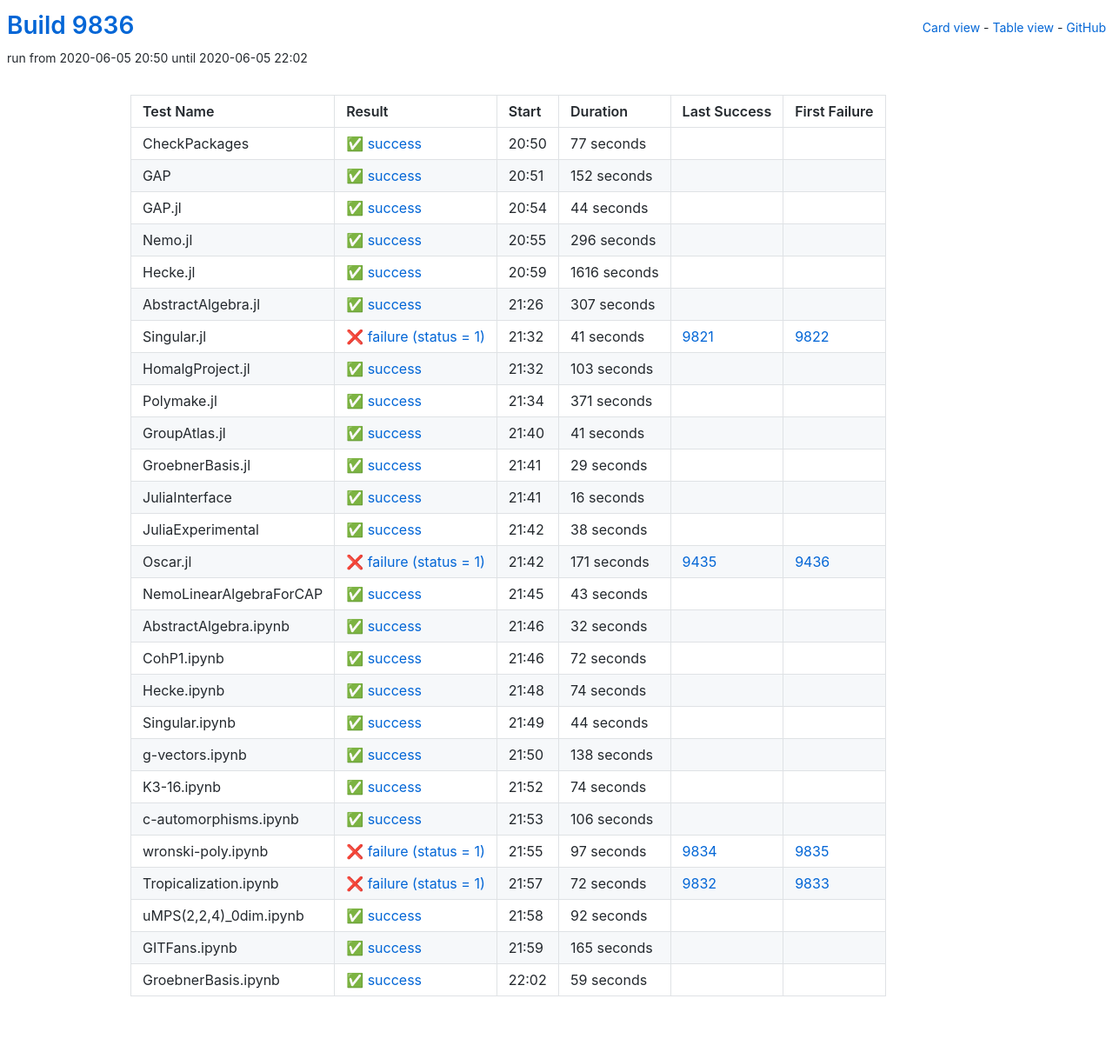
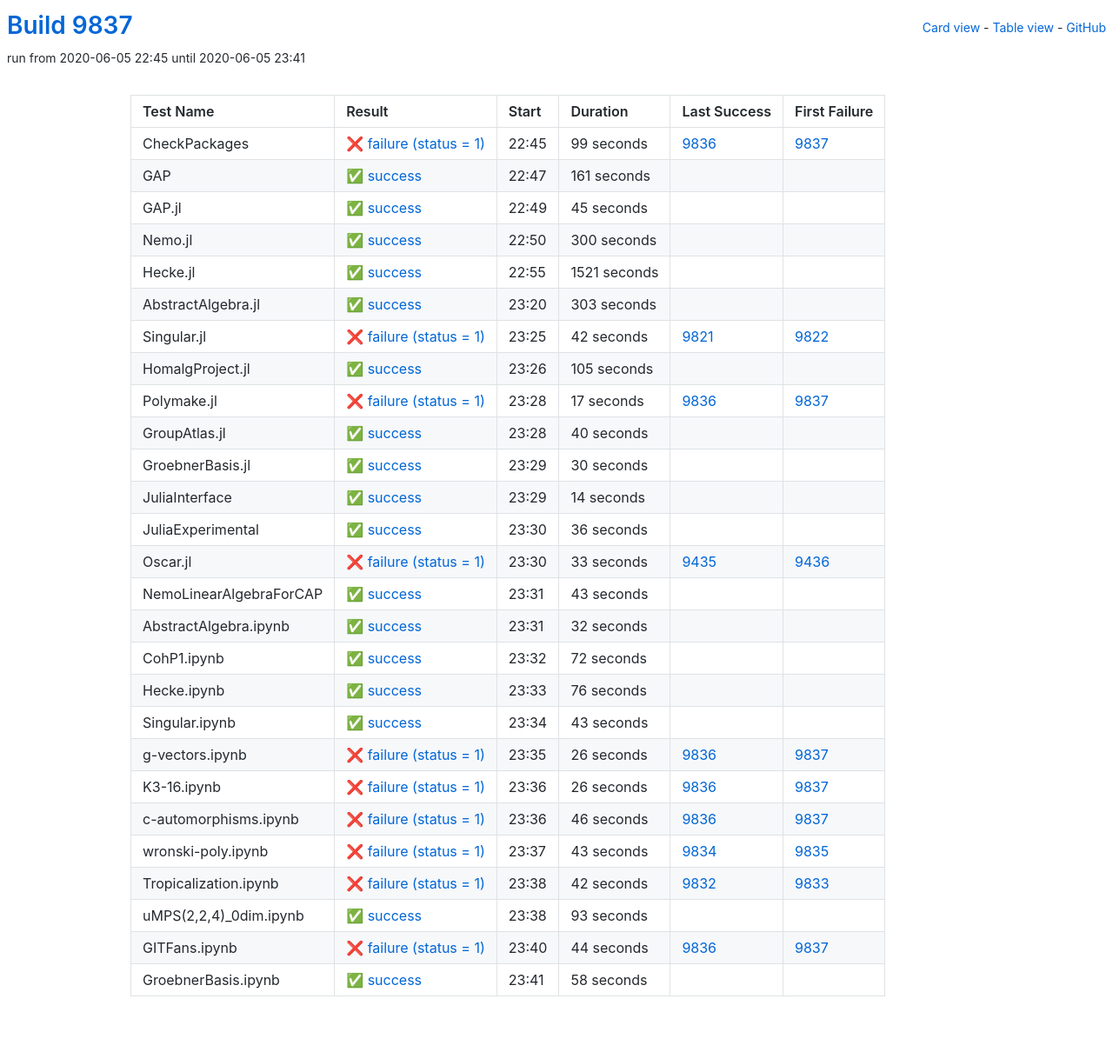
Before and after one commit to oscar-system/oscar-ci-status, a Jekyll site: the page built from table.html, in a window 1280 px wide. Shown: the whole page at 87% size. Built offline with Jekyll 4.4.1, drawn with Linux system fonts in a browser that asks for light colours.

Commit message:
Build 9837

```diff
--- a/_data/ci.yml
+++ b/_data/ci.yml
@@ -1,173 +1,173 @@
-build: 9836
-build_url: https://oscarci.mathematik.uni-kl.de/job/oscar/9836/
+build: 9837
+build_url: https://oscarci.mathematik.uni-kl.de/job/oscar/9837/
 job: oscar
 tests:
-- duration: 77
-  exitcode: 0
-  first_failure: false
-  first_failure_url: null
+- duration: 99
+  exitcode: 1
+  first_failure: 9837
+  first_failure_url: https://oscarci.mathematik.uni-kl.de/job/oscar/9837/
   id: checkpackages
-  last_success: false
-  last_success_url: null
-  log: https://oscarci.mathematik.uni-kl.de/job/oscar/9836/artifact/logs/build-9836/CheckPackages.log
+  last_success: 9836
+  last_success_url: https://oscarci.mathematik.uni-kl.de/job/oscar/9836/
+  log: https://oscarci.mathematik.uni-kl.de/job/oscar/9837/artifact/logs/build-9837/CheckPackages.log
   name: CheckPackages
-  start: 2020-06-05 20:50
-  status: success
-  success: true
-- duration: 152
+  start: 2020-06-05 22:45
+  status: failure
+  success: false
+- duration: 161
   exitcode: 0
   first_failure: false
   first_failure_url: null
   id: gap
   last_success: false
   last_success_url: null
-  log: https://oscarci.mathematik.uni-kl.de/job/oscar/9836/artifact/logs/build-9836/GAP.log
+  log: https://oscarci.mathematik.uni-kl.de/job/oscar/9837/artifact/logs/build-9837/GAP.log
   name: GAP
-  start: 2020-06-05 20:51
+  start: 2020-06-05 22:47
   status: success
   success: true
-- duration: 44
+- duration: 45
   exitcode: 0
   first_failure: false
   first_failure_url: null
   id: gap-jl
   last_success: false
   last_success_url: null
-  log: https://oscarci.mathematik.uni-kl.de/job/oscar/9836/artifact/logs/build-9836/GAP.jl.log
+  log: https://oscarci.mathematik.uni-kl.de/job/oscar/9837/artifact/logs/build-9837/GAP.jl.log
   name: GAP.jl
-  start: 2020-06-05 20:54
+  start: 2020-06-05 22:49
   status: success
   success: true
-- duration: 296
+- duration: 300
   exitcode: 0
   first_failure: false
   first_failure_url: null
   id: nemo-jl
   last_success: false
   last_success_url: null
-  log: https://oscarci.mathematik.uni-kl.de/job/oscar/9836/artifact/logs/build-9836/Nemo.jl.log
+  log: https://oscarci.mathematik.uni-kl.de/job/oscar/9837/artifact/logs/build-9837/Nemo.jl.log
   name: Nemo.jl
-  start: 2020-06-05 20:55
+  start: 2020-06-05 22:50
   status: success
   success: true
-- duration: 1616
+- duration: 1521
   exitcode: 0
   first_failure: false
   first_failure_url: null
   id: hecke-jl
   last_success: false
   last_success_url: null
-  log: https://oscarci.mathematik.uni-kl.de/job/oscar/9836/artifact/logs/build-9836/Hecke.jl.log
+  log: https://oscarci.mathematik.uni-kl.de/job/oscar/9837/artifact/logs/build-9837/Hecke.jl.log
   name: Hecke.jl
-  start: 2020-06-05 20:59
+  start: 2020-06-05 22:55
   status: success
   success: true
-- duration: 307
+- duration: 303
   exitcode: 0
   first_failure: false
   first_failure_url: null
   id: abstractalgebra-jl
   last_success: false
   last_success_url: null
-  log: https://oscarci.mathematik.uni-kl.de/job/oscar/9836/artifact/logs/build-9836/AbstractAlgebra.jl.log
+  log: https://oscarci.mathematik.uni-kl.de/job/oscar/9837/artifact/logs/build-9837/AbstractAlgebra.jl.log
   name: AbstractAlgebra.jl
-  start: 2020-06-05 21:26
+  start: 2020-06-05 23:20
   status: success
   success: true
-- duration: 41
+- duration: 42
   exitcode: 1
   first_failure: 9822
   first_failure_url: https://oscarci.mathematik.uni-kl.de/job/oscar/9822/
   id: singular-jl
   last_success: 9821
   last_success_url: https://oscarci.mathematik.uni-kl.de/job/oscar/9821/
-  log: https://oscarci.mathematik.uni-kl.de/job/oscar/9836/artifact/logs/build-9836/Singular.jl.log
+  log: https://oscarci.mathematik.uni-kl.de/job/oscar/9837/artifact/logs/build-9837/Singular.jl.log
   name: Singular.jl
-  start: 2020-06-05 21:32
+  start: 2020-06-05 23:25
   status: failure
   success: false
-- duration: 103
+- duration: 105
   exitcode: 0
   first_failure: false
   first_failure_url: null
   id: homalgproject-jl
   last_success: false
   last_success_url: null
-  log: https://oscarci.mathematik.uni-kl.de/job/oscar/9836/artifact/logs/build-9836/HomalgProject.jl.log
+  log: https://oscarci.mathematik.uni-kl.de/job/oscar/9837/artifact/logs/build-9837/HomalgProject.jl.log
   name: HomalgProject.jl
-  start: 2020-06-05 21:32
+  start: 2020-06-05 23:26
   status: success
   success: true
-- duration: 371
-  exitcode: 0
-  first_failure: false
-  first_failure_url: null
+- duration: 17
+  exitcode: 1
+  first_failure: 9837
+  first_failure_url: https://oscarci.mathematik.uni-kl.de/job/oscar/9837/
   id: polymake-jl
-  last_success: false
-  last_success_url: null
-  log: https://oscarci.mathematik.uni-kl.de/job/oscar/9836/artifact/logs/build-9836/Polymake.jl.log
+  last_success: 9836
+  last_success_url: https://oscarci.mathematik.uni-kl.de/job/oscar/9836/
+  log: https://oscarci.mathematik.uni-kl.de/job/oscar/9837/artifact/logs/build-9837/Polymake.jl.log
   name: Polymake.jl
-  start: 2020-06-05 21:34
-  status: success
-  success: true
-- duration: 41
+  start: 2020-06-05 23:28
+  status: failure
+  success: false
+- duration: 40
   exitcode: 0
   first_failure: false
   first_failure_url: null
   id: groupatlas-jl
   last_success: false
   last_success_url: null
-  log: https://oscarci.mathematik.uni-kl.de/job/oscar/9836/artifact/logs/build-9836/GroupAtlas.jl.log
+  log: https://oscarci.mathematik.uni-kl.de/job/oscar/9837/artifact/logs/build-9837/GroupAtlas.jl.log
   name: GroupAtlas.jl
-  start: 2020-06-05 21:40
+  start: 2020-06-05 23:28
   status: success
   success: true
-- duration: 29
+- duration: 30
   exitcode: 0
   first_failure: false
   first_failure_url: null
   id: groebnerbasis-jl
   last_success: false
   last_success_url: null
-  log: https://oscarci.mathematik.uni-kl.de/job/oscar/9836/artifact/logs/build-9836/GroebnerBasis.jl.log
+  log: https://oscarci.mathematik.uni-kl.de/job/oscar/9837/artifact/logs/build-9837/GroebnerBasis.jl.log
   name: GroebnerBasis.jl
-  start: 2020-06-05 21:41
+  start: 2020-06-05 23:29
   status: success
   success: true
-- duration: 16
+- duration: 14
   exitcode: 0
   first_failure: false
   first_failure_url: null
   id: juliainterface
   last_success: false
   last_success_url: null
-  log: https://oscarci.mathematik.uni-kl.de/job/oscar/9836/artifact/logs/build-9836/JuliaInterface.log
+  log: https://oscarci.mathematik.uni-kl.de/job/oscar/9837/artifact/logs/build-9837/JuliaInterface.log
   name: JuliaInterface
-  start: 2020-06-05 21:41
+  start: 2020-06-05 23:29
   status: success
   success: true
-- duration: 38
+- duration: 36
   exitcode: 0
   first_failure: false
   first_failure_url: null
   id: juliaexperimental
   last_success: false
   last_success_url: null
-  log: https://oscarci.mathematik.uni-kl.de/job/oscar/9836/artifact/logs/build-9836/JuliaExperimental.log
+  log: https://oscarci.mathematik.uni-kl.de/job/oscar/9837/artifact/logs/build-9837/JuliaExperimental.log
   name: JuliaExperimental
-  start: 2020-06-05 21:42
+  start: 2020-06-05 23:30
   status: success
   success: true
-- duration: 171
+- duration: 33
   exitcode: 1
   first_failure: 9436
   first_failure_url: https://oscarci.mathematik.uni-kl.de/job/oscar/9436/
   id: oscar-jl
   last_success: 9435
   last_success_url: https://oscarci.mathematik.uni-kl.de/job/oscar/9435/
-  log: https://oscarci.mathematik.uni-kl.de/job/oscar/9836/artifact/logs/build-9836/Oscar.jl.log
+  log: https://oscarci.mathematik.uni-kl.de/job/oscar/9837/artifact/logs/build-9837/Oscar.jl.log
   name: Oscar.jl
-  start: 2020-06-05 21:42
+  start: 2020-06-05 23:30
   status: failure
   success: false
 - duration: 43
@@ -177,9 +177,9 @@
   id: nemolinearalgebraforcap
   last_success: false
   last_success_url: null
-  log: https://oscarci.mathematik.uni-kl.de/job/oscar/9836/artifact/logs/build-9836/NemoLinearAlgebraForCAP.log
+  log: https://oscarci.mathematik.uni-kl.de/job/oscar/9837/artifact/logs/build-9837/NemoLinearAlgebraForCAP.log
   name: NemoLinearAlgebraForCAP
-  start: 2020-06-05 21:45
+  start: 2020-06-05 23:31
   status: success
   success: true
 - duration: 32
@@ -189,9 +189,9 @@
   id: abstractalgebra-ipynb
   last_success: false
   last_success_url: null
-  log: https://oscarci.mathematik.uni-kl.de/job/oscar/9836/artifact/logs/build-9836/AbstractAlgebra.ipynb.log
+  log: https://oscarci.mathematik.uni-kl.de/job/oscar/9837/artifact/logs/build-9837/AbstractAlgebra.ipynb.log
   name: AbstractAlgebra.ipynb
-  start: 2020-06-05 21:46
+  start: 2020-06-05 23:31
   status: success
   success: true
 - duration: 72
@@ -201,128 +201,128 @@
   id: cohp1-ipynb
   last_success: false
   last_success_url: null
-  log: https://oscarci.mathematik.uni-kl.de/job/oscar/9836/artifact/logs/build-9836/CohP1.ipynb.log
+  log: https://oscarci.mathematik.uni-kl.de/job/oscar/9837/artifact/logs/build-9837/CohP1.ipynb.log
   name: CohP1.ipynb
-  start: 2020-06-05 21:46
+  start: 2020-06-05 23:32
   status: success
   success: true
-- duration: 74
+- duration: 76
   exitcode: 0
   first_failure: false
   first_failure_url: null
   id: hecke-ipynb
   last_success: false
   last_success_url: null
-  log: https://oscarci.mathematik.uni-kl.de/job/oscar/9836/artifact/logs/build-9836/Hecke.ipynb.log
+  log: https://oscarci.mathematik.uni-kl.de/job/oscar/9837/artifact/logs/build-9837/Hecke.ipynb.log
   name: Hecke.ipynb
-  start: 2020-06-05 21:48
+  start: 2020-06-05 23:33
   status: success
   success: true
-- duration: 44
+- duration: 43
   exitcode: 0
   first_failure: false
   first_failure_url: null
   id: singular-ipynb
   last_success: false
   last_success_url: null
-  log: https://oscarci.mathematik.uni-kl.de/job/oscar/9836/artifact/logs/build-9836/Singular.ipynb.log
+  log: https://oscarci.mathematik.uni-kl.de/job/oscar/9837/artifact/logs/build-9837/Singular.ipynb.log
   name: Singular.ipynb
-  start: 2020-06-05 21:49
+  start: 2020-06-05 23:34
   status: success
   success: true
-- duration: 138
-  exitcode: 0
-  first_failure: false
-  first_failure_url: null
+- duration: 26
+  exitcode: 1
+  first_failure: 9837
+  first_failure_url: https://oscarci.mathematik.uni-kl.de/job/oscar/9837/
   id: g-vectors-ipynb
-  last_success: false
-  last_success_url: null
-  log: https://oscarci.mathematik.uni-kl.de/job/oscar/9836/artifact/logs/build-9836/g-vectors.ipynb.log
+  last_success: 9836
+  last_success_url: https://oscarci.mathematik.uni-kl.de/job/oscar/9836/
+  log: https://oscarci.mathematik.uni-kl.de/job/oscar/9837/artifact/logs/build-9837/g-vectors.ipynb.log
   name: g-vectors.ipynb
-  start: 2020-06-05 21:50
-  status: success
-  success: true
-- duration: 74
-  exitcode: 0
-  first_failure: false
-  first_failure_url: null
+  start: 2020-06-05 23:35
+  status: failure
+  success: false
+- duration: 26
+  exitcode: 1
+  first_failure: 9837
+  first_failure_url: https://oscarci.mathematik.uni-kl.de/job/oscar/9837/
   id: k3-16-ipynb
-  last_success: false
-  last_success_url: null
-  log: https://oscarci.mathematik.uni-kl.de/job/oscar/9836/artifact/logs/build-9836/K3-16.ipynb.log
+  last_success: 9836
+  last_success_url: https://oscarci.mathematik.uni-kl.de/job/oscar/9836/
+  log: https://oscarci.mathematik.uni-kl.de/job/oscar/9837/artifact/logs/build-9837/K3-16.ipynb.log
   name: K3-16.ipynb
-  start: 2020-06-05 21:52
-  status: success
-  success: true
-- duration: 106
-  exitcode: 0
-  first_failure: false
-  first_failure_url: null
+  start: 2020-06-05 23:36
+  status: failure
+  success: false
+- duration: 46
+  exitcode: 1
+  first_failure: 9837
+  first_failure_url: https://oscarci.mathematik.uni-kl.de/job/oscar/9837/
   id: c-automorphisms-ipynb
-  last_success: false
-  last_success_url: null
-  log: https://oscarci.mathematik.uni-kl.de/job/oscar/9836/artifact/logs/build-9836/c-automorphisms.ipynb.log
+  last_success: 9836
+  last_success_url: https://oscarci.mathematik.uni-kl.de/job/oscar/9836/
+  log: https://oscarci.mathematik.uni-kl.de/job/oscar/9837/artifact/logs/build-9837/c-automorphisms.ipynb.log
   name: c-automorphisms.ipynb
-  start: 2020-06-05 21:53
-  status: success
-  success: true
-- duration: 97
+  start: 2020-06-05 23:36
+  status: failure
+  success: false
+- duration: 43
   exitcode: 1
   first_failure: 9835
   first_failure_url: https://oscarci.mathematik.uni-kl.de/job/oscar/9835/
   id: wronski-poly-ipynb
   last_success: 9834
   last_success_url: https://oscarci.mathematik.uni-kl.de/job/oscar/9834/
-  log: https://oscarci.mathematik.uni-kl.de/job/oscar/9836/artifact/logs/build-9836/wronski-poly.ipynb.log
+  log: https://oscarci.mathematik.uni-kl.de/job/oscar/9837/artifact/logs/build-9837/wronski-poly.ipynb.log
   name: wronski-poly.ipynb
-  start: 2020-06-05 21:55
+  start: 2020-06-05 23:37
   status: failure
   success: false
-- duration: 72
+- duration: 42
   exitcode: 1
   first_failure: 9833
   first_failure_url: https://oscarci.mathematik.uni-kl.de/job/oscar/9833/
   id: tropicalization-ipynb
   last_success: 9832
   last_success_url: https://oscarci.mathematik.uni-kl.de/job/oscar/9832/
-  log: https://oscarci.mathematik.uni-kl.de/job/oscar/9836/artifact/logs/build-9836/Tropicalization.ipynb.log
+  log: https://oscarci.mathematik.uni-kl.de/job/oscar/9837/artifact/logs/build-9837/Tropicalization.ipynb.log
   name: Tropicalization.ipynb
-  start: 2020-06-05 21:57
+  start: 2020-06-05 23:38
   status: failure
   success: false
-- duration: 92
+- duration: 93
   exitcode: 0
   first_failure: false
   first_failure_url: null
   id: umps-2-2-4-0dim-ipynb
   last_success: false
   last_success_url: null
-  log: https://oscarci.mathematik.uni-kl.de/job/oscar/9836/artifact/logs/build-9836/uMPS-2-2-4-_0dim.ipynb.log
+  log: https://oscarci.mathematik.uni-kl.de/job/oscar/9837/artifact/logs/build-9837/uMPS-2-2-4-_0dim.ipynb.log
   name: uMPS(2,2,4)_0dim.ipynb
-  start: 2020-06-05 21:58
+  start: 2020-06-05 23:38
   status: success
   success: true
-- duration: 165
-  exitcode: 0
-  first_failure: false
-  first_failure_url: null
+- duration: 44
+  exitcode: 1
+  first_failure: 9837
+  first_failure_url: https://oscarci.mathematik.uni-kl.de/job/oscar/9837/
   id: gitfans-ipynb
-  last_success: false
-  last_success_url: null
-  log: https://oscarci.mathematik.uni-kl.de/job/oscar/9836/artifact/logs/build-9836/GITFans.ipynb.log
+  last_success: 9836
+  last_success_url: https://oscarci.mathematik.uni-kl.de/job/oscar/9836/
+  log: https://oscarci.mathematik.uni-kl.de/job/oscar/9837/artifact/logs/build-9837/GITFans.ipynb.log
   name: GITFans.ipynb
-  start: 2020-06-05 21:59
-  status: success
-  success: true
-- duration: 59
+  start: 2020-06-05 23:40
+  status: failure
+  success: false
+- duration: 58
   exitcode: 0
   first_failure: false
   first_failure_url: null
   id: groebnerbasis-ipynb
   last_success: false
   last_success_url: null
-  log: https://oscarci.mathematik.uni-kl.de/job/oscar/9836/artifact/logs/build-9836/GroebnerBasis.ipynb.log
+  log: https://oscarci.mathematik.uni-kl.de/job/oscar/9837/artifact/logs/build-9837/GroebnerBasis.ipynb.log
   name: GroebnerBasis.ipynb
-  start: 2020-06-05 22:02
+  start: 2020-06-05 23:41
   status: success
   success: true
```
Also changed, not shown: README.md.
